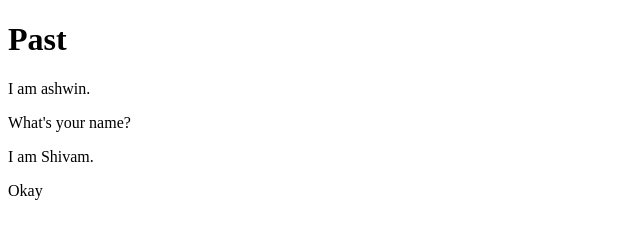
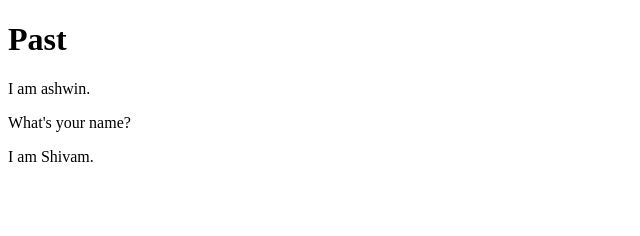
Before and after one commit to Asbendra8707/Past, a plain HTML site: page index.html in a window 1280 px wide. Shown: the full height of the page, 0-640 px from the left. Drawn offline with Linux system fonts and the light colour scheme.

Commit message:
third change

```diff
--- a/index.html
+++ b/index.html
@@ -10,7 +10,6 @@
     <p>I am ashwin.</p>
     <p>What's your name?</p>
     <p>I am Shivam.</p>
-    <p>Okay</p>
 
 </body>
 </html>
```
